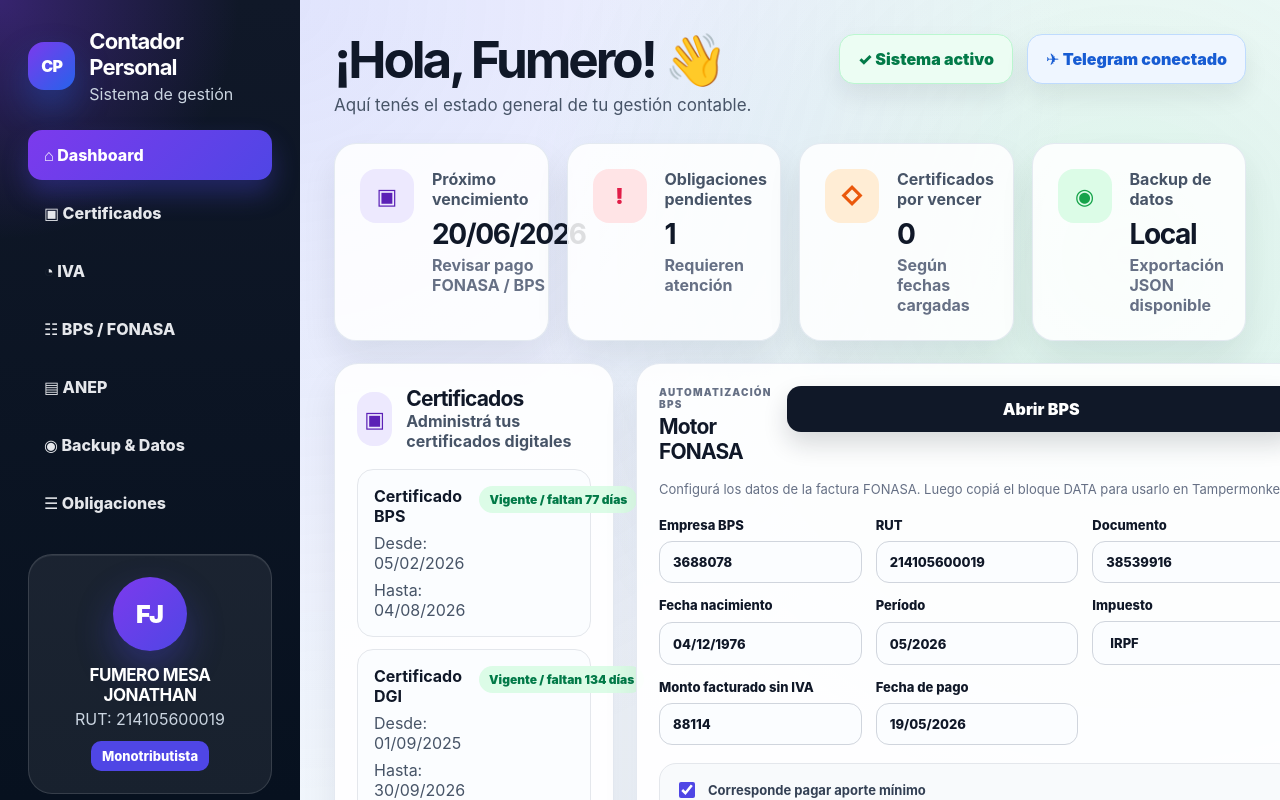
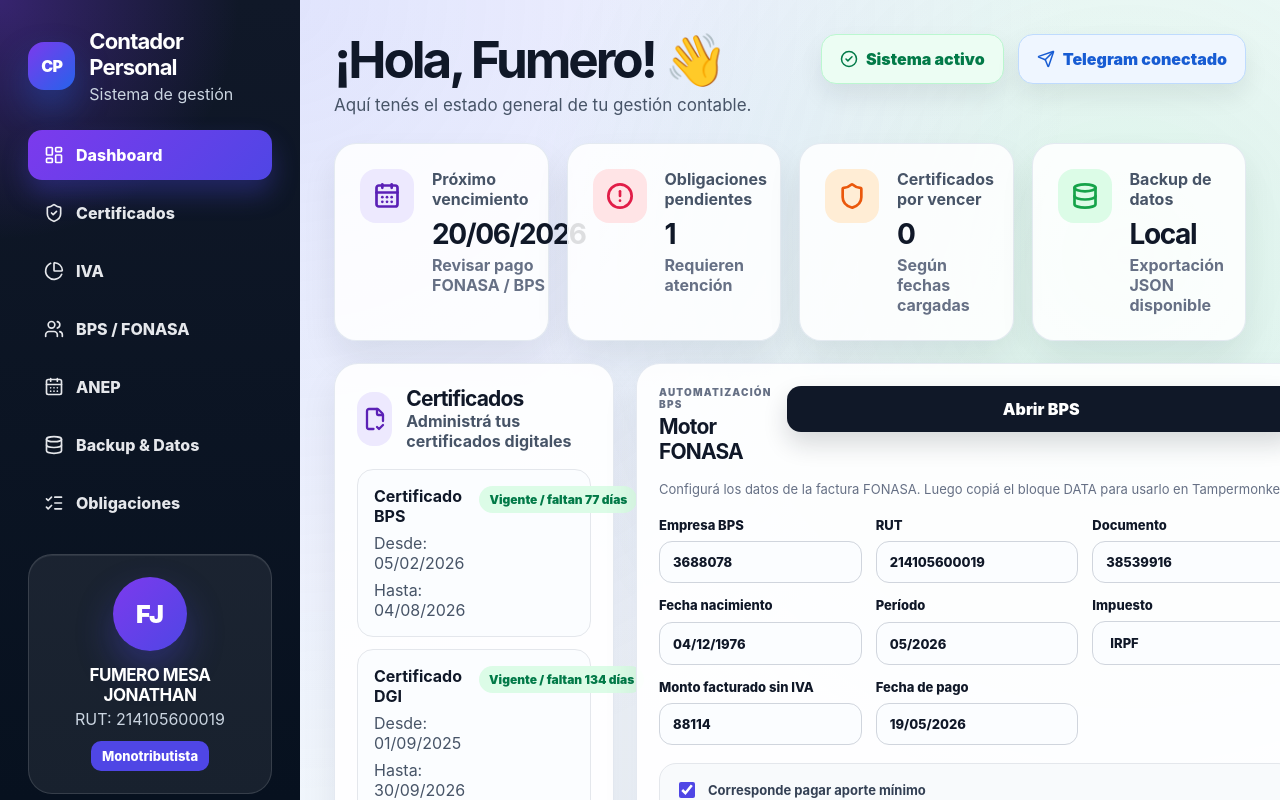
Before and after one commit to jfumero/contador-personal, a React (Vite) app: page / in a window 1280 px wide. Shown: the top 800 px of the page. Built offline with nearby package versions, Linux system fonts and the light colour scheme.

Commit message:
Improve dashboard UI icons

```diff
--- a/src/App.jsx
+++ b/src/App.jsx
@@ -1,4 +1,20 @@
 import { useMemo, useState } from "react";
+import {
+  LayoutDashboard,
+  ShieldCheck,
+  PieChart,
+  Users,
+  CalendarDays,
+  Database,
+  ListChecks,
+  Send,
+  CheckCircle2,
+  AlertCircle,
+  Shield,
+  BellRing,
+  FileCheck2,
+} from "lucide-react";
+
 import { empresa } from "./data/empresa";
 import ControlIVA from "./components/ControlIVA";
 import AutomatizacionBPS from "./components/AutomatizacionBPS";
@@ -26,7 +42,13 @@ function obtenerAlertSecret() {
 }
 
 function obtenerNombreCorto(nombre) {
-  return nombre?.split(" ")?.[0]?.toLowerCase()?.replace(/^./, (letra) => letra.toUpperCase()) || "Jonathan";
+  return (
+    nombre
+    ?.split(" ")
+    ?.[0]
+    ?.toLowerCase()
+    ?.replace(/^./, (letra) => letra.toUpperCase()) || "Jonathan"
+  );
 }
 
 export default function App() {
@@ -220,13 +242,40 @@ export default function App() {
     </div>
 
     <nav className="side-nav" aria-label="Navegación principal">
-          <a className="active" href="#dashboard">⌂ Dashboard</a>
-          <a href="#certificados">▣ Certificados</a>
-          <a href="#iva">◔ IVA</a>
-          <a href="#bps">☷ BPS / FONASA</a>
-          <a href="#anep">▤ ANEP</a>
-          <a href="#backup">◉ Backup & Datos</a>
-          <a href="#obligaciones">☰ Obligaciones</a>
+    <a className="active" href="#dashboard">
+    <LayoutDashboard size={20} />
+    Dashboard
+    </a>
+
+    <a href="#certificados">
+    <ShieldCheck size={20} />
+    Certificados
+    </a>
+
+    <a href="#iva">
+    <PieChart size={20} />
+    IVA
+    </a>
+
+    <a href="#bps">
+    <Users size={20} />
+    BPS / FONASA
+    </a>
+
+    <a href="#anep">
+    <CalendarDays size={20} />
+    ANEP
+    </a>
+
+    <a href="#backup">
+    <Database size={20} />
+    Backup & Datos
+    </a>
+
+    <a href="#obligaciones">
+    <ListChecks size={20} />
+    Obligaciones
+    </a>
     </nav>
 
     <div className="profile-card">
@@ -250,18 +299,32 @@ export default function App() {
     </div>
 
     <div className="quick-status">
-            <button className="status-chip success" type="button" onClick={revisarAlertas}>
-              ✓ Sistema activo
+    <button
+    className="status-chip success"
+    type="button"
+    onClick={revisarAlertas}
+    >
+    <CheckCircle2 size={18} />
+    Sistema activo
     </button>
-            <button className="status-chip primary" type="button" onClick={probarTelegram}>
-              ✈ Telegram conectado
+
+    <button
+    className="status-chip primary"
+    type="button"
+    onClick={probarTelegram}
+    >
+    <Send size={18} />
+    Telegram conectado
     </button>
     </div>
     </header>
 
     <section className="kpi-grid">
     <article className="kpi-card purple">
-            <div className="kpi-icon">▣</div>
+    <div className="kpi-icon">
+    <CalendarDays size={28} />
+    </div>
+
     <div>
     <p>Próximo vencimiento</p>
     <h3>
@@ -274,7 +337,10 @@ export default function App() {
       </article>
 
       <article className="kpi-card red">
-            <div className="kpi-icon">!</div>
+      <div className="kpi-icon">
+      <AlertCircle size={28} />
+      </div>
+
       <div>
       <p>Obligaciones pendientes</p>
       <h3>{obligacionesPendientes.length}</h3>
@@ -283,7 +349,10 @@ export default function App() {
       </article>
 
       <article className="kpi-card orange">
-            <div className="kpi-icon">◇</div>
+      <div className="kpi-icon">
+      <Shield size={28} />
+      </div>
+
       <div>
       <p>Certificados por vencer</p>
       <h3>{certificadosPorVencer}</h3>
@@ -292,7 +361,10 @@ export default function App() {
       </article>
 
       <article className="kpi-card green">
-            <div className="kpi-icon">◉</div>
+      <div className="kpi-icon">
+      <Database size={28} />
+      </div>
+
       <div>
       <p>Backup de datos</p>
       <h3>Local</h3>
@@ -304,7 +376,10 @@ export default function App() {
       <section className="content-grid">
       <section className="module-card certificados-card" id="certificados">
       <div className="module-title">
-              <div className="module-icon purple-soft">▣</div>
+      <div className="module-icon purple-soft">
+      <FileCheck2 size={24} />
+      </div>
+
       <div>
       <h2>Certificados</h2>
       <p>Administrá tus certificados digitales</p>
@@ -317,6 +392,7 @@ export default function App() {
       <p>Desde: {formatearFecha(empresa.certificados.bps.desde)}</p>
       <p>Hasta: {formatearFecha(empresa.certificados.bps.hasta)}</p>
       </div>
+
       <span className={estadoBPS.clase}>{estadoBPS.texto}</span>
       </article>
 
@@ -326,6 +402,7 @@ export default function App() {
       <p>Desde: {formatearFecha(empresa.certificados.dgi.desde)}</p>
       <p>Hasta: {formatearFecha(empresa.certificados.dgi.hasta)}</p>
       </div>
+
       <span className={estadoDGI.clase}>{estadoDGI.texto}</span>
       </article>
 
@@ -333,7 +410,10 @@ export default function App() {
       Abrir renovación BPS
       </button>
 
-            <button className="button-light" onClick={() => abrirLink(empresa.links.dgiCertificado)}>
+      <button
+      className="button-light"
+      onClick={() => abrirLink(empresa.links.dgiCertificado)}
+      >
       Abrir renovación DGI
       </button>
       </section>
@@ -356,7 +436,10 @@ export default function App() {
 
       <section className="module-card obligaciones-card" id="obligaciones">
       <div className="module-title">
-              <div className="module-icon gray-soft">☰</div>
+      <div className="module-icon gray-soft">
+      <BellRing size={24} />
+      </div>
+
       <div>
       <h2>Obligaciones manuales</h2>
       <p>Agregá obligaciones personalizadas</p>
@@ -431,7 +514,8 @@ export default function App() {
           </div>
 
           <p>
-                        <strong>Vencimiento:</strong> {formatearFecha(item.vencimiento)}
+          <strong>Vencimiento:</strong>{" "}
+          {formatearFecha(item.vencimiento)}
           </p>
 
           <p className={estado.clase}>{estado.texto}</p>
@@ -442,7 +526,9 @@ export default function App() {
           <div className="acciones">
           <button
           className={
-                          item.estado === "pagado" ? "boton-pagado" : "boton-alerta"
+            item.estado === "pagado"
+            ? "boton-pagado"
+            : "boton-alerta"
           }
           onClick={() => cambiarEstado(item.id)}
           >
@@ -465,7 +551,8 @@ export default function App() {
 
       <footer>
       <p>
-            Las fechas tributarias deben verificarse siempre contra fuentes oficiales de DGI, BPS y FONASA.
+      Las fechas tributarias deben verificarse siempre contra fuentes
+      oficiales de DGI, BPS y FONASA.
       </p>
       </footer>
       </section>
--- a/src/index.css
+++ b/src/index.css
@@ -20,9 +20,9 @@ body {
   min-width: 320px;
   min-height: 100vh;
   background:
-    radial-gradient(circle at 22% 0%, rgba(99, 102, 241, 0.16), transparent 34%),
-    radial-gradient(circle at 88% 12%, rgba(34, 197, 94, 0.13), transparent 28%),
-    linear-gradient(180deg, #f8fbff 0%, #eef4fb 48%, #e8eef6 100%);
+  radial-gradient(circle at 22% 0%, rgba(99, 102, 241, 0.16), transparent 34%),
+  radial-gradient(circle at 88% 12%, rgba(34, 197, 94, 0.13), transparent 28%),
+  linear-gradient(180deg, #f8fbff 0%, #eef4fb 48%, #e8eef6 100%);
 }
 
 button,
@@ -55,8 +55,8 @@ select {
   gap: 26px;
   padding: 28px;
   background:
-    radial-gradient(circle at top left, rgba(124, 58, 237, 0.36), transparent 28%),
-    linear-gradient(180deg, #101828 0%, #07111f 100%);
+  radial-gradient(circle at top left, rgba(124, 58, 237, 0.36), transparent 28%),
+  linear-gradient(180deg, #101828 0%, #07111f 100%);
   color: white;
   overflow-y: auto;
 }
@@ -114,6 +114,11 @@ select {
   color: white;
   background: linear-gradient(135deg, #7c3aed, #4f46e5);
   box-shadow: 0 14px 26px rgba(79, 70, 229, 0.32);
+}
+
+.side-nav svg,
+.status-chip svg {
+  flex-shrink: 0;
 }
 
 .profile-card,
@@ -200,6 +205,10 @@ select {
 }
 
 .status-chip {
+  display: inline-flex;
+  align-items: center;
+  justify-content: center;
+  gap: 8px;
   border: 1px solid #e5e7eb;
   border-radius: 15px;
   padding: 14px 18px;
@@ -250,6 +259,11 @@ select {
   border-radius: 16px;
   font-weight: 950;
   font-size: 22px;
+}
+
+.kpi-icon svg,
+.module-icon svg {
+  stroke-width: 2.3;
 }
 
 .kpi-card p,
```
Lines whose indentation alone changed are shown as unchanged.
